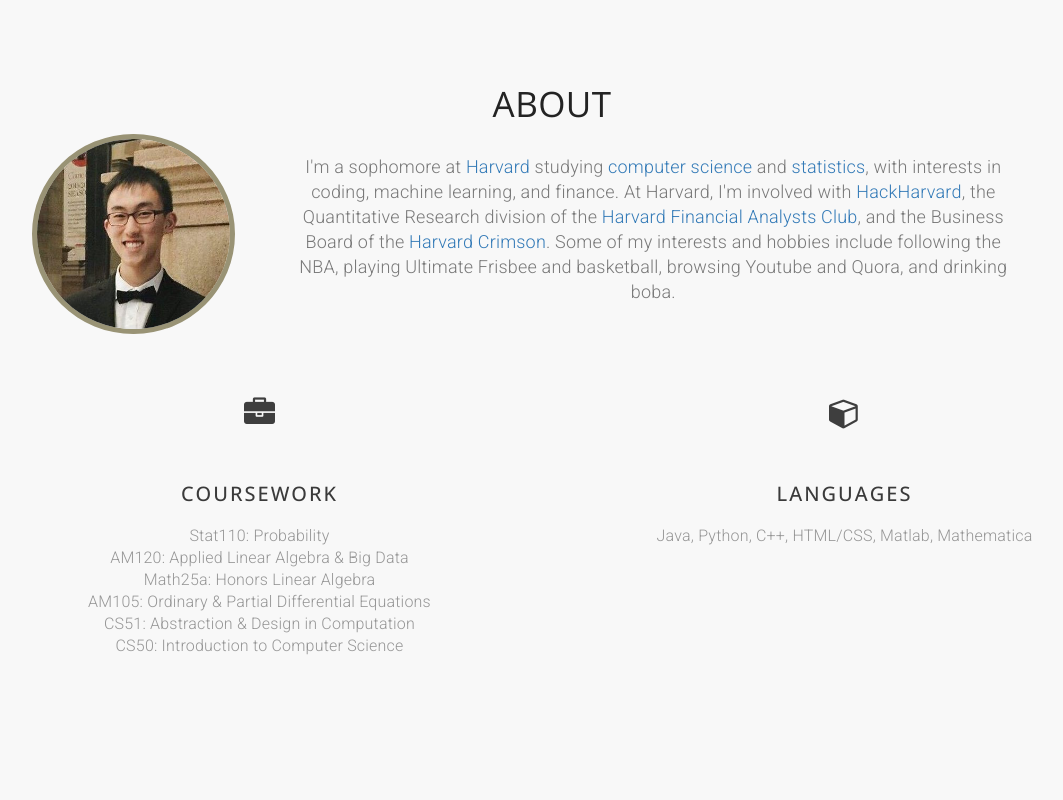
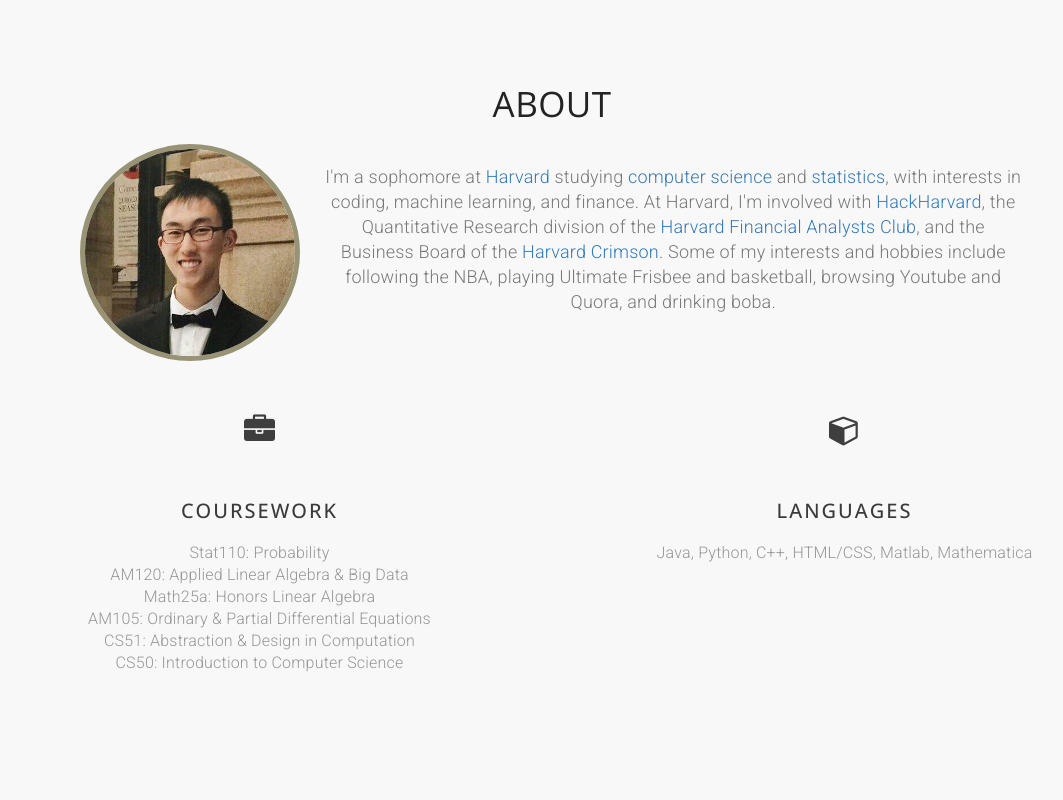
Before and after one commit to jjhuang22/jjhuang22.github.io, a plain HTML site: page index.html in a window 1280 px wide. Shown: the part 720-1520 px from the top of the page, without its empty margins (88-1151 px from the left). Drawn offline with nearby package versions, Linux system fonts and the light colour scheme; a web font is replaced by a local one.

Commit message:
redesigned about layout

```diff
--- a/css/style.css
+++ b/css/style.css
@@ -254,6 +254,13 @@
     font-weight: 300;
     line-height: 25px;
     margin: 20px 100px 60px 100px;
+    margin-left: 50px;
+}
+
+@media (max-width: 768px) {
+    .section-title p {
+        margin: auto;
+    }
 }
 
 /*--------------------
@@ -269,6 +276,7 @@
     text-align: center;
     float: center;
     font-size: 35px;
+    margin-bottom: 20px;
 }
 
 
@@ -302,15 +310,15 @@
 }
 
 #about-image {
-    float: left;
+    display: block;
+    margin: auto;
     border-radius: 50%;
     border: 5px solid #999375;
-    margin: 0px 50px;
-    width: auto
-    height: auto
-    max-width: 200px;
-    max-height: 200px;
+    max-width: 220px;
+    max-height: 220px;
+    margin-bottom: 20px;
 }
+
 
 /*--------------------
 4.2. Skills
--- a/index.html
+++ b/index.html
@@ -80,24 +80,42 @@
 				</div>
 			</div>
 		</header>
+
 		<section id="about" class="light-bg">
 			<div class="container">
+				<h2 id="about-header">ABOUT</h2>
 				<div class="row">
-					<h2 id="about-header">ABOUT</h2>
-					<div class="col-lg-12 text-center">
+					<div class="col-md-1 text-center">
+					</div>
+					<div class="col-md-2 text-center">
+						<div class="about-image">
+							<img src="images/pfp.jpg" id="about-image" class="img-responsive">
+						</div>
+					</div>
+					<div class="col-md-9 text-center">
+						<div class="section-title">
+							<p>I'm a sophomore at <a href="https://www.harvard.edu/" target="_blank">Harvard</a> studying <a href="https://www.seas.harvard.edu/computer-science" target="_blank">computer science</a> and <a href="https://statistics.fas.harvard.edu/" target="_blank">statistics</a>, with interests in coding, machine learning, and finance.
+							At Harvard, I'm involved with <a href="http://hackharvard.io/" target="_blank">HackHarvard</a>, the Quantitative Research division of the <a href="http://www.harvardfac.org/" target="_blank">Harvard Financial Analysts Club</a>, and the Business Board of the <a href="https://www.thecrimson.com/" target="_blank">Harvard Crimson</a>.
+	            			Some of my interests and hobbies include following the NBA, playing Ultimate Frisbee and basketball, browsing Youtube and Quora, and drinking boba.</p>
+						</div>
+					</div>
+					<!-- <div class="col-md-1 text-center">
+
+					</div> -->
+				</div>
+					<!-- <h2 id="about-header">ABOUT</h2> -->
+					<!-- <div class="col-lg-12 text-center">
 						<div class="about-image">
 							<img src="images/pfp.jpg" id="about-image" class="img-responsive">
 						</div>
 						<div class="section-title">
-							<!-- <h2>ABOUT</h2> -->
-							<p>I'm a sophomore at <a href="https://www.harvard.edu/" target="_blank">Harvard</a> studying <a href="https://www.seas.harvard.edu/computer-science" target="_blank">computer science</a> and <a href="https://statistics.fas.harvard.edu/" target="_blank">statistics</a>, with interests in coding, machine learning, and finance.
+							 <h2>ABOUT</h2> -->
+							<!-- <p>I'm a sophomore at <a href="https://www.harvard.edu/" target="_blank">Harvard</a> studying <a href="https://www.seas.harvard.edu/computer-science" target="_blank">computer science</a> and <a href="https://statistics.fas.harvard.edu/" target="_blank">statistics</a>, with interests in coding, machine learning, and finance.
 							At Harvard, I'm involved with <a href="http://hackharvard.io/" target="_blank">HackHarvard</a>, the Quantitative Research division of the <a href="http://www.harvardfac.org/" target="_blank">Harvard Financial Analysts Club</a>, and the Business Board of the <a href="https://www.thecrimson.com/" target="_blank">Harvard Crimson</a>.
             				Some of my interests and hobbies include following the NBA, playing Ultimate Frisbee and basketball, browsing Youtube and Quora, and drinking boba.</p>
-						</div>
-					</div>
-				</div>
+						</div> -->
+					<!-- </div>  -->
 				<div class="row">
-					<!-- about module -->
 					<div class="col-md-6 text-center">
 						<div class="mz-module-about">
 							<i class="fa fa-briefcase ot-circle"></i>
@@ -111,7 +129,6 @@
 								CS50: Introduction to Computer Science</p>
 						</div>
 					</div>
-
 					<div class="col-md-6 text-center">
 						<div class="mz-module-about">
 							<i class="fa fa-cube ot-circle"></i>
@@ -121,7 +138,6 @@
 					</div>
 				</div>
 			</div>
-			<!-- /.container -->
 		</section>
 		<section id="team" class="light-bg">
 			<div class="container">
```
